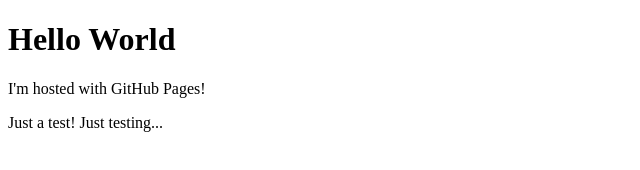
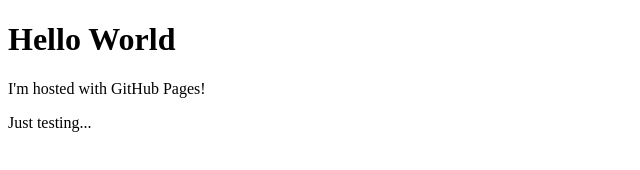
Before and after one commit to FReigM/freigm.github.io, a plain HTML site: page index.html in a window 1280 px wide. Shown: the full height of the page, 0-640 px from the left. Drawn offline with Linux system fonts and the light colour scheme.

Commit message:
Removed old message

```diff
--- a/index.html
+++ b/index.html
@@ -4,7 +4,7 @@
 <body>
   <h1>Hello World</h1>
   <p>I'm hosted with GitHub Pages!</p>
-  <p>Just a test! Just testing...</p>
+  <p>Just testing...</p>
 </body>
 
 </html>
```
